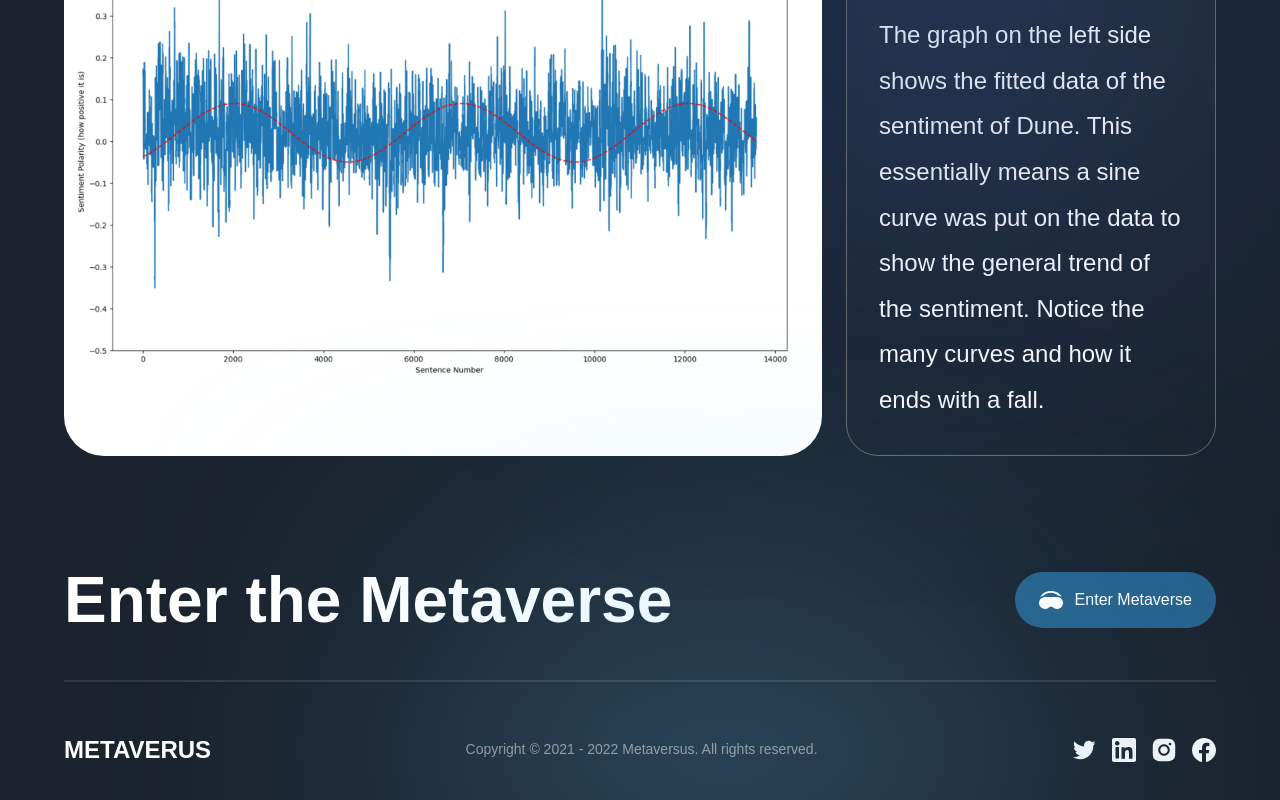
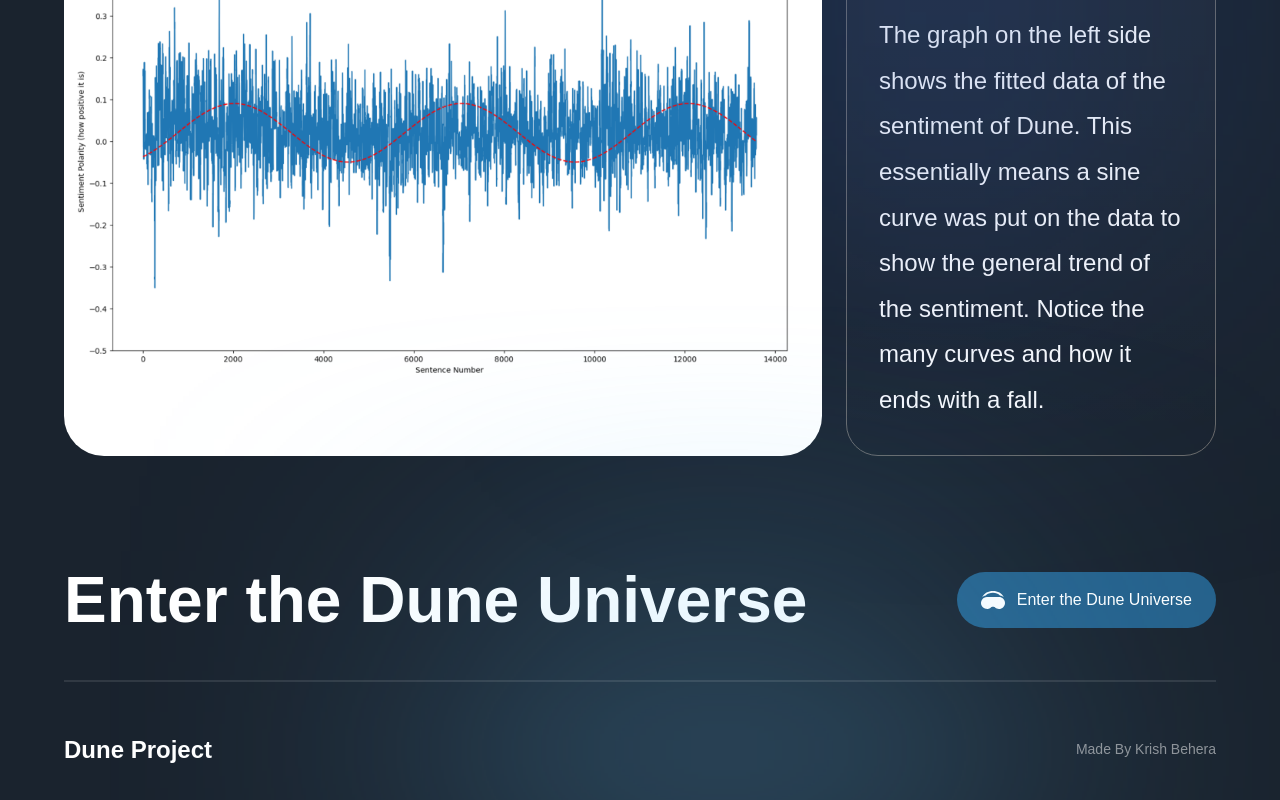
Before and after one commit to chickfilaman51/dune_showcase, a Next.js app: page / in a window 1280 px wide. Shown: the part 7316-8116 px from the top of the page. Built offline with nearby package versions, Linux system fonts and the light colour scheme; a web font is replaced by a local one.

Commit message:
finished footer + finished

```diff
--- a/components/Footer.jsx
+++ b/components/Footer.jsx
@@ -17,7 +17,7 @@
     <div className={`${styles.innerWidth} mx-auto flex flex-col gap-8`}>
       <div className="flex items-center justify-between flex-wrap gap-5">
         <h4 className="font-bold md:text-[64px] text-[44px] text-white">
-          Enter the Metaverse
+          Enter the Dune Universe
         </h4>
         <button type="button" className="flex items-center h-fit py-4 px-6 bg-[#25618B] rounded-[32px] gap-[12px]">
           <img
@@ -26,7 +26,7 @@
             className="w-[24px] h-[24px] object-contain"
           />
           <span className="font-normal text-[16px] text-white">
-            Enter Metaverse
+          Enter the Dune Universe
           </span>
         </button>
       </div>
@@ -36,22 +36,14 @@
 
         <div className="flex items-center justify-between flex-wrap gap-4">
           <h4 className="font-extrabold text-[24px] text-white">
-            METAVERUS
+            Dune Project
           </h4>
           <p className="font-normal text-[14px] text-white opacity-50">
-            Copyright © 2021 - 2022 Metaversus. All rights reserved.
+            Made By Krish Behera
           </p>
 
-          <div className="flex gap-4">
-            {socials.map((social) => (
-              <img
-                key={social.name}
-                src={social.url}
-                alt={social.name}
-                className="w-[24px] h-[24px] object-contain cursor-pointer"
-              />
-            ))}
-          </div>
+
+
         </div>
       </div>
     </div>
```
